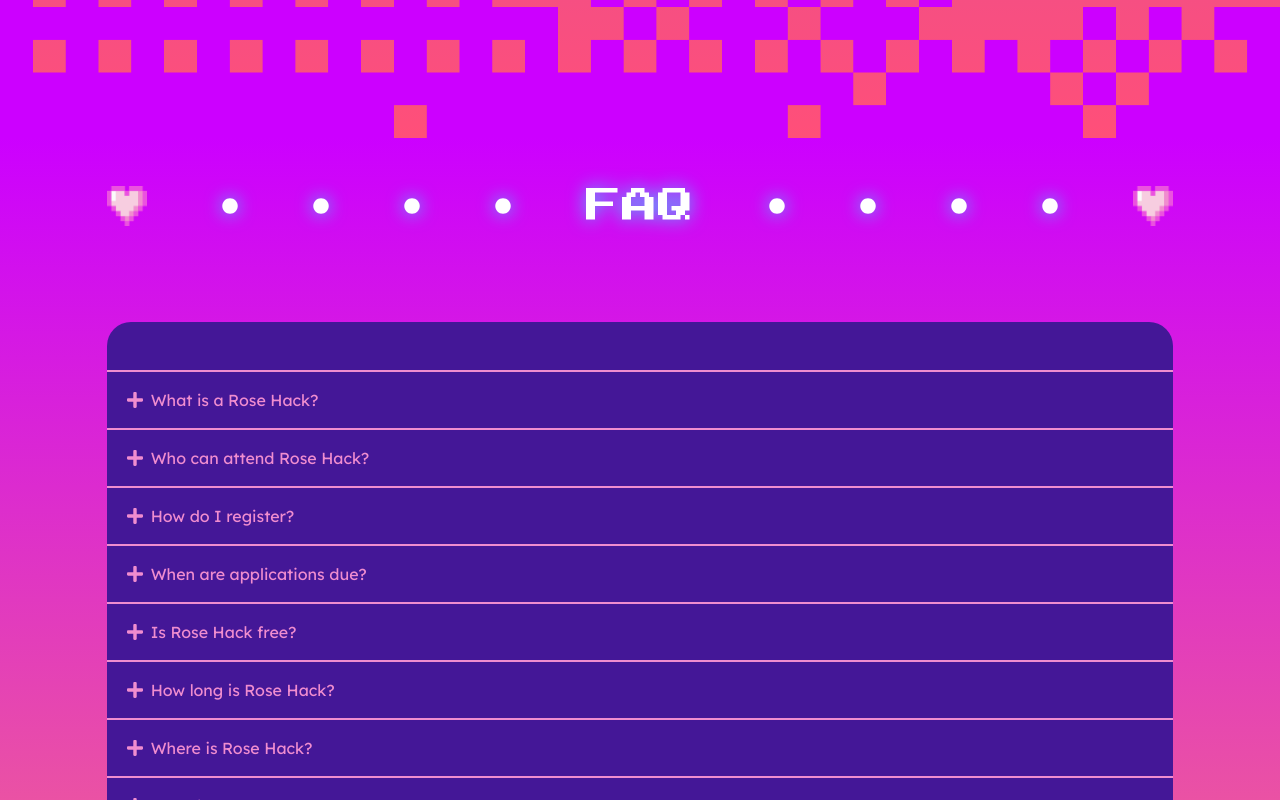
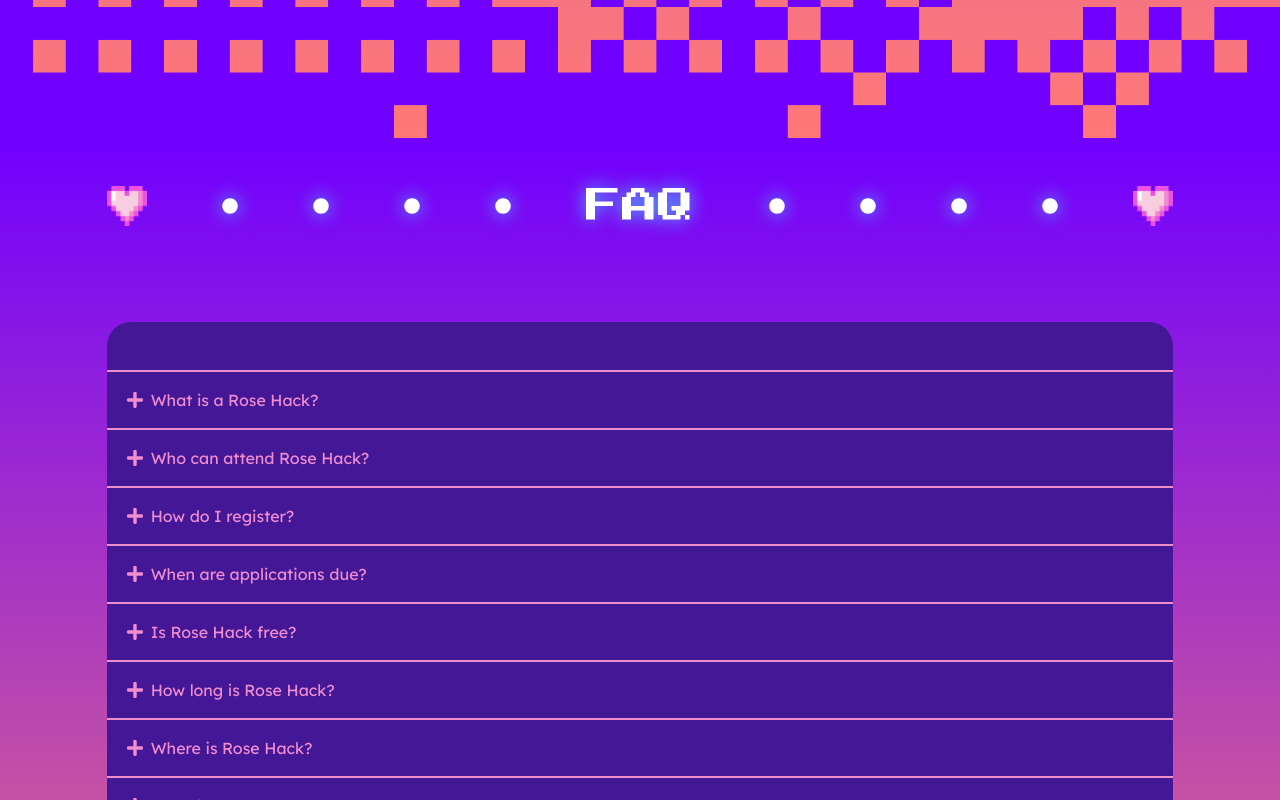
Before and after one commit to Alamode89/rosehack2023, a Next.js app: page / in a window 1280 px wide. Shown: the part 5860-6660 px from the top of the page. Built offline with nearby package versions, Linux system fonts and the light colour scheme.

Commit message:
change color

```diff
--- a/tailwind.config.js
+++ b/tailwind.config.js
@@ -101,7 +101,7 @@ module.exports = {
         },
         team: {
           top: "#7C4FFF",
-          bottom: "#FF4F79",
+          bottom: "#FF7777",
           green: "#C9F9BE",
           pink: "#F7CDE0",
           yellow: "#FCFBB6",
@@ -138,7 +138,7 @@ module.exports = {
           bottom: "#FC7AD5",
         },
         faq: {
-          top: "#CC00FF",
+          top: "#7000FF",
           bottom: "#FF8A65",
           middle: "#441797",
           question: "#F08DCF",
```
Also changed, not shown: public/pixel5.png.
